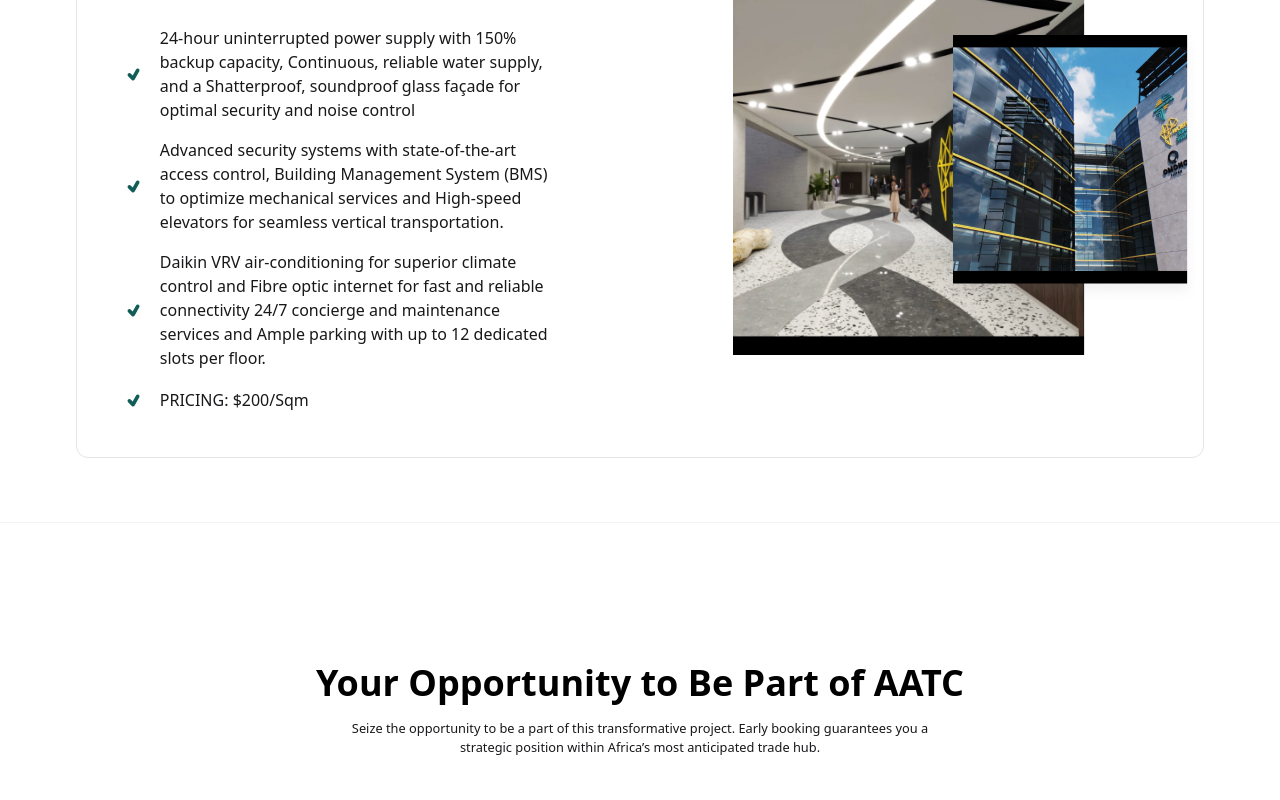
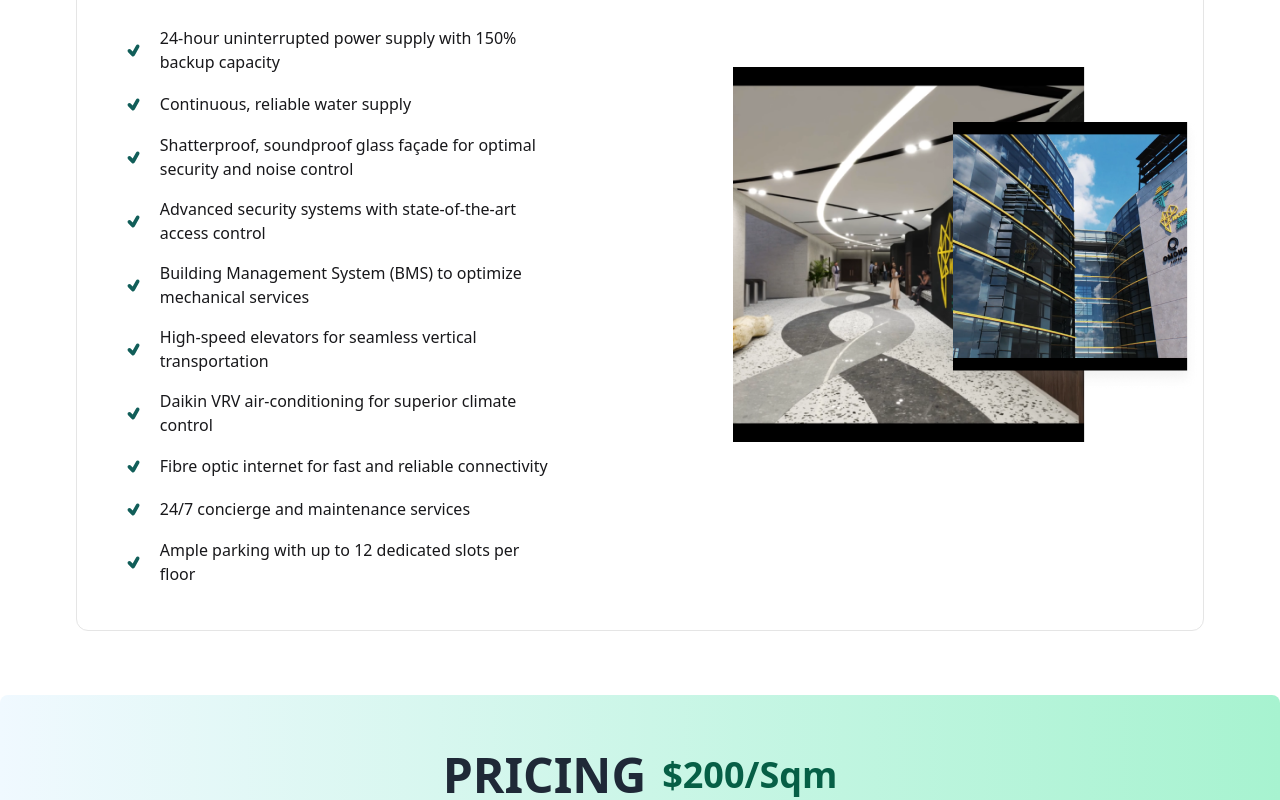
Before and after one commit to Mplanner12/OEandA-RealEstate, a Next.js app: page /AATC in a window 1280 px wide. Shown: the part 4400-5200 px from the top of the page. Built offline with nearby package versions, Linux system fonts and the light colour scheme.

Commit message:
whyChoose Us -- bullet point update

```diff
--- a/src/app/AATC/page.tsx
+++ b/src/app/AATC/page.tsx
@@ -166,11 +166,17 @@
           </motion.div>
         </motion.div>
       </section>
-      {/* <div className="w-full h-full flex justify-center items-center text-[2.5rem] md:text-[3rem] text-black pt-[2.5rem] pb-[3.25rem] lg:mb-[3rem]">
-        PRICING: $200/Sqm
-      </div> */}
       <AfricanFuture />
       <WhyChooseUs />
+      <div className="w-full h-full flex justify-center gap-0 items-center bg-gradient-to-r from-sky-50 to-emerald-200 shadow-lg py-[3.5rem] lg:mb-6 rounded-lg text-center">
+        <h2 className="w-full h-full flex justify-center items-center text-3xl md:text-4xl lg:text-5xl font-bold text-gray-800">
+          PRICING
+          <span className="flex justify-center items-center text-2xl ml-[1rem] md:text-3xl lg:text-4xl font-semibold text-emerald-800">
+            $200/Sqm
+          </span>
+        </h2>
+      </div>
+
       <FooterA />
       <SocialAATC />
     </div>
--- a/src/app/Components/WhyChooseUs.tsx
+++ b/src/app/Components/WhyChooseUs.tsx
@@ -18,18 +18,12 @@
             AATC has everything you need to succeed.
           </h1>
           <div className="w-full lg:pr-[13.85rem] h-full flex flex-col justify-start items-start mt-[1.5rem]">
-            {" "}
             <div className="w-full h-full flex justify-start items-center mt-4">
               <div className="p-[0.15rem] w-fit h-full flex flex-col justify-start items-start bg-white rounded-full">
                 <TiTick size={22} className="text-teal-800 rounded-full" />
               </div>
               <p className="text-zinc-900 text-base ml-3 w-full h-full flex justify-start items-start font-[400">
-                {/* Strategic Location- Situated in Abuja’s exclusive Central
-                Business District, offering unmatched access to Nigeria’s
-                largest economy */}
-                24-hour uninterrupted power supply with 150% backup capacity,
-                Continuous, reliable water supply, and a Shatterproof,
-                soundproof glass façade for optimal security and noise control
+                24-hour uninterrupted power supply with 150% backup capacity
               </p>
             </div>
             <div className="w-full h-full flex justify-start items-center mt-4">
@@ -37,11 +31,7 @@
                 <TiTick size={22} className="text-teal-800 rounded-full" />
               </div>
               <p className="text-zinc-900 text-base ml-3 w-full h-full flex justify-start items-start font-[400">
-                {/* Business Ecosystem - AATC is more than just office space; it’s a
-                comprehensive business ecosystem designed to support your growth */}
-                Advanced security systems with state-of-the-art access control,
-                Building Management System (BMS) to optimize mechanical services
-                and High-speed elevators for seamless vertical transportation.
+                Continuous, reliable water supply
               </p>
             </div>
             <div className="w-full h-full flex justify-start items-center mt-4">
@@ -49,13 +39,8 @@
                 <TiTick size={22} className="text-teal-800 rounded-full" />
               </div>
               <p className="text-zinc-900 text-base ml-3 w-full h-full flex justify-start items-start font-[400">
-                {/* Community and Collaboration - Join a vibrant community of
-                industry leaders, innovators, and key stakeholders in African
-                trade */}
-                Daikin VRV air-conditioning for superior climate control and
-                Fibre optic internet for fast and reliable connectivity 24/7
-                concierge and maintenance services and Ample parking with up to
-                12 dedicated slots per floor.
+                Shatterproof, soundproof glass façade for optimal security and
+                noise control
               </p>
             </div>
             <div className="w-full h-full flex justify-start items-center mt-4">
@@ -63,10 +48,55 @@
                 <TiTick size={22} className="text-teal-800 rounded-full" />
               </div>
               <p className="text-zinc-900 text-base ml-3 w-full h-full flex justify-start items-start font-[400">
-                {/* Community and Collaboration - Join a vibrant community of
-                industry leaders, innovators, and key stakeholders in African
-                trade */}
-                PRICING: $200/Sqm
+                Advanced security systems with state-of-the-art access control
+              </p>
+            </div>
+            <div className="w-full h-full flex justify-start items-center mt-4">
+              <div className="p-[0.15rem] w-fit h-full flex flex-col justify-start items-start bg-white rounded-full">
+                <TiTick size={22} className="text-teal-800 rounded-full" />
+              </div>
+              <p className="text-zinc-900 text-base ml-3 w-full h-full flex justify-start items-start font-[400">
+                Building Management System (BMS) to optimize mechanical services
+              </p>
+            </div>
+            <div className="w-full h-full flex justify-start items-center mt-4">
+              <div className="p-[0.15rem] w-fit h-full flex flex-col justify-start items-start bg-white rounded-full">
+                <TiTick size={22} className="text-teal-800 rounded-full" />
+              </div>
+              <p className="text-zinc-900 text-base ml-3 w-full h-full flex justify-start items-start font-[400">
+                High-speed elevators for seamless vertical transportation
+              </p>
+            </div>
+            <div className="w-full h-full flex justify-start items-center mt-4">
+              <div className="p-[0.15rem] w-fit h-full flex flex-col justify-start items-start bg-white rounded-full">
+                <TiTick size={22} className="text-teal-800 rounded-full" />
+              </div>
+              <p className="text-zinc-900 text-base ml-3 w-full h-full flex justify-start items-start font-[400">
+                Daikin VRV air-conditioning for superior climate control
+              </p>
+            </div>
+            <div className="w-full h-full flex justify-start items-center mt-4">
+              <div className="p-[0.15rem] w-fit h-full flex flex-col justify-start items-start bg-white rounded-full">
+                <TiTick size={22} className="text-teal-800 rounded-full" />
+              </div>
+              <p className="text-zinc-900 text-base ml-3 w-full h-full flex justify-start items-start font-[400">
+                Fibre optic internet for fast and reliable connectivity
+              </p>
+            </div>
+            <div className="w-full h-full flex justify-start items-center mt-4">
+              <div className="p-[0.15rem] w-fit h-full flex flex-col justify-start items-start bg-white rounded-full">
+                <TiTick size={22} className="text-teal-800 rounded-full" />
+              </div>
+              <p className="text-zinc-900 text-base ml-3 w-full h-full flex justify-start items-start font-[400">
+                24/7 concierge and maintenance services
+              </p>
+            </div>
+            <div className="w-full h-full flex justify-start items-center mt-4">
+              <div className="p-[0.15rem] w-fit h-full flex flex-col justify-start items-start bg-white rounded-full">
+                <TiTick size={22} className="text-teal-800 rounded-full" />
+              </div>
+              <p className="text-zinc-900 text-base ml-3 w-full h-full flex justify-start items-start font-[400">
+                Ample parking with up to 12 dedicated slots per floor
               </p>
             </div>
           </div>
@@ -89,18 +119,3 @@
 };
 
 export default WhyChooseUs;
-
-//  <div className="w-full h-full flex justify-center items-center text-[3rem] text-black pt-[2.5rem] pb-[3.25rem] mb-[3rem]">
-//         PRICING: $200/Sqm
-//       </div>
-
-//  24-hour uninterrupted power supply with 150% backup capacity,
-//                 Continuous, reliable water supply, and a Shatterproof,
-//                 soundproof glass façade for optimal security and noise control
-//                   Advanced security systems with state-of-the-art access control,
-//                 Building Management System (BMS) to optimize mechanical services
-//                 and High-speed elevators for seamless vertical transportation.
-//                   Daikin VRV air-conditioning for superior climate control and
-//                 Fibre optic internet for fast and reliable connectivity
-//                   24/7 concierge and maintenance services and Ample parking with
-//                 up to 12 dedicated slots per floor.
```
